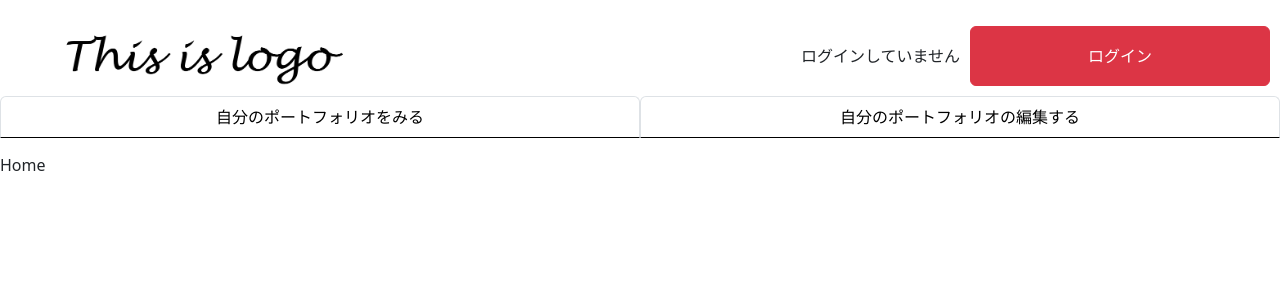
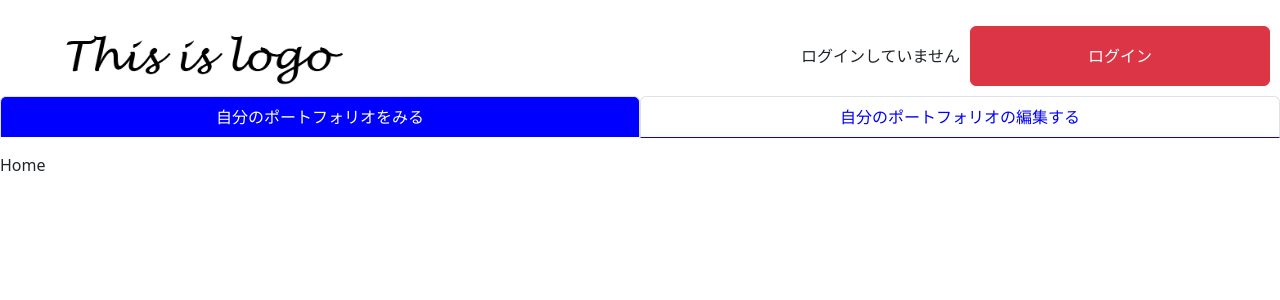
Before and after one commit to nmrintel/next2, a Next.js app: page / in a window 1280 px wide. Shown: the top 300 px of the page. Built offline with nearby package versions, Linux system fonts and the light colour scheme; no server answers.

Commit message:
ツールバーの色付け

```diff
--- a/components/Header.tsx
+++ b/components/Header.tsx
@@ -3,7 +3,7 @@ import { Nav, NavItem, NavLink } from 'reactstrap';
 import Account from './account';
 import Logout from './logout';
 
-export default function Header({ onSwitch1, onSwitch2}:{onSwitch1:()=>void, onSwitch2:()=>void}) {
+export default function Header({ onSwitch1, onSwitch2,mode}:{onSwitch1:()=>void, onSwitch2:()=>void,mode:number}) {
   const { currentUser } = useAuth();
 
   return (
@@ -38,6 +38,8 @@ export default function Header({ onSwitch1, onSwitch2}:{onSwitch1:()=>void, onSw
             <NavLink
               active
               onClick={onSwitch1}
+              style={{ color: (mode==0) ? "white" : "blue" ,backgroundColor: (mode==0) ? "blue" : "white"}}
+
             >
               自分のポートフォリオをみる
             </NavLink>
@@ -46,7 +48,9 @@ export default function Header({ onSwitch1, onSwitch2}:{onSwitch1:()=>void, onSw
           <NavItem>
             <NavLink
             active
-            onClick={onSwitch2}>
+            onClick={onSwitch2}
+            style={{ color: !(mode === 0) ? "white" : "blue" ,backgroundColor: !(mode === 0) ? "blue" : "white"}}
+            >
               自分のポートフォリオの編集する
             </NavLink>
           </NavItem>
--- a/components/Home.tsx
+++ b/components/Home.tsx
@@ -4,13 +4,6 @@ import { Button } from "reactstrap";
 import { useAuth } from './AuthContext';
 import { write } from "fs";
 
-// //iteToFirestore(data);
-//}
-
 export default function Home() {
-    const user = useAuth().currentUser;
-    const userID = user?.email;
-    console.log(userID);
-    writeToFirestore("userProfile",userID,{name:"test"});
     return (<p>Home</p>)
 }
--- a/components/Main.tsx
+++ b/components/Main.tsx
@@ -35,7 +35,7 @@ export default function Main() {
 
     return (
         <>
-            <Header onSwitch1={SwitchToView} onSwitch2={SwitchToEdit} />
+            <Header onSwitch1={SwitchToView} onSwitch2={SwitchToEdit} mode={mode}/>
             {RenderComponent()}
         </>
     );
```
